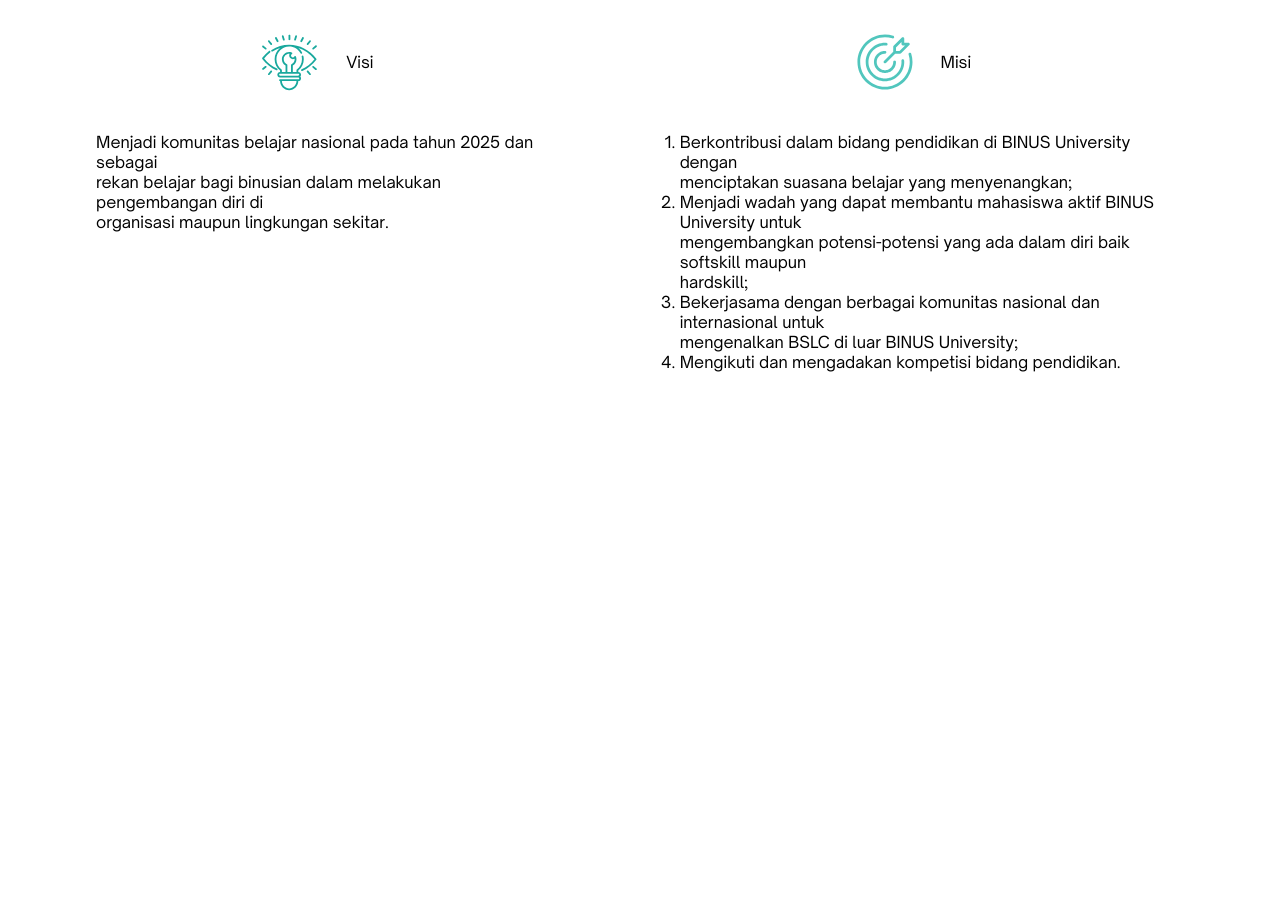
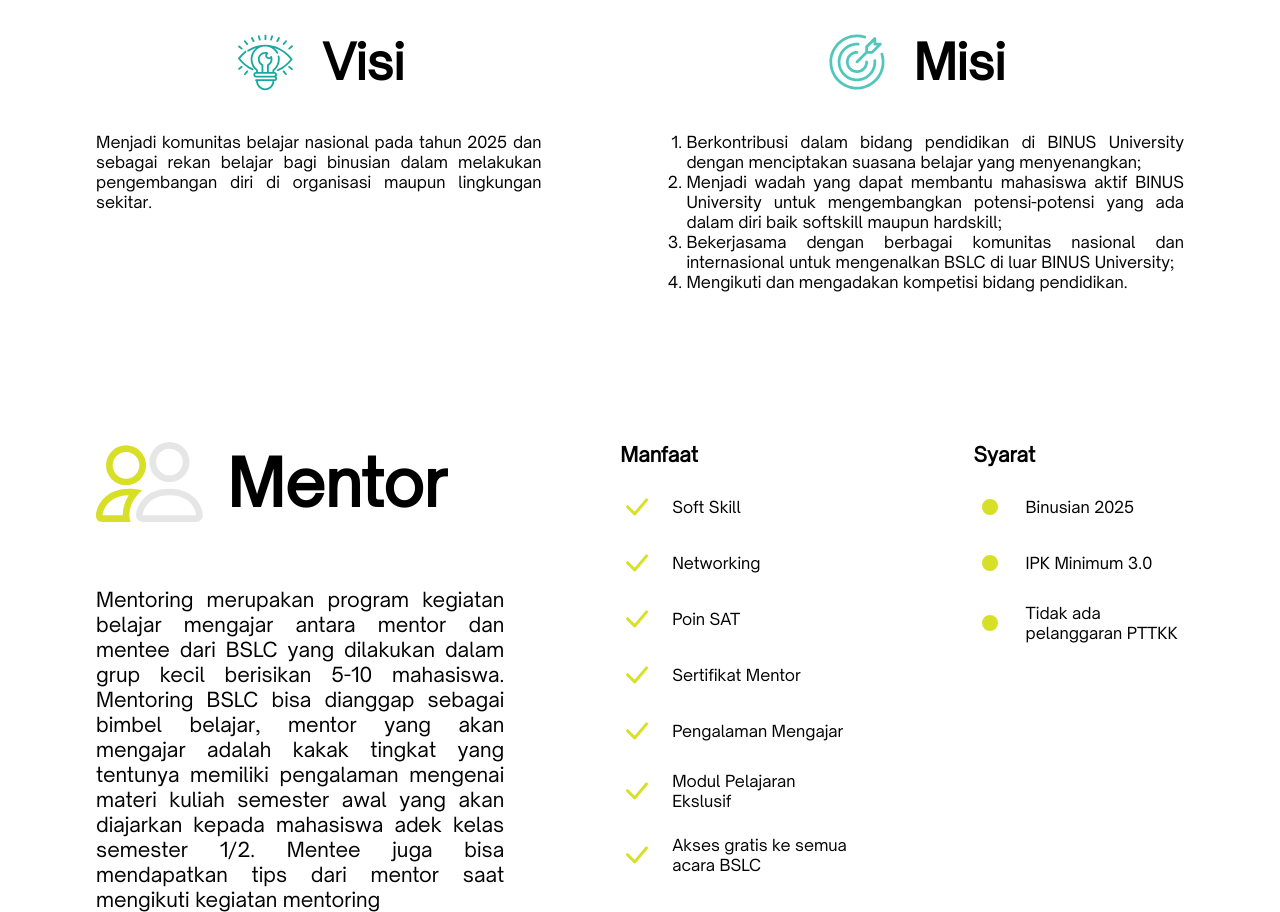
Before and after one commit to danielxavieroei/OJT-IT-DEV, a plain HTML site: page index.html in a window 1280 px wide. Shown: the part 820-1732 px from the top of the page. Before the commit the page ends 1192 px from the top, so only its background shows below. Drawn offline with Linux system fonts and the light colour scheme.

Commit message:
eight update

```diff
--- a/assets/css/style.css
+++ b/assets/css/style.css
@@ -5,9 +5,6 @@
 
 *{
     font-family: OpenSauceSans;
-}
-
-*{
     margin: 0;
 }
 
@@ -45,6 +42,8 @@
     display: flex;
     flex-direction: column;
     gap: 36px;
+    width: 622px;
+    height: 417px;
 }
 
 .title{
@@ -72,8 +71,8 @@
     height: 65px;
 }
 
-/*mid section*/
-.midsectionleft{
+/*upper middle section*/
+.uppermiddlesection{
     display: flex;
     align-items: flex-start;
     justify-content: space-between;
@@ -103,6 +102,89 @@
     gap: 38.5px;
 }
 
+.parentvisi{
+    width: 518px;
+    height: 172px;
+}
+
+.parentmisi{
+    width: 625px;
+    height: 292px;
+}
+
+.titlemisi, .titlevisi{
+    font-size: 48px;
+}
+
 .descvisi, .descmisi{
     font-size: 16px;
+    text-align: justify;
 }
+
+/*mid middle section*/
+.midmiddlesection{
+    display: flex;
+    align-items: flex-start;
+    justify-content: space-between;
+    margin-right: 96px;
+    margin-left: 96px;
+    margin-top: 120.5px;
+    gap: 116px;
+}
+
+.mentor{
+    display: flex;
+    align-items: center;
+    gap: 24px;
+}
+
+.parentmentor{
+    display: flex;
+    flex-direction: column;
+    width: 550px;
+    height: 414px;
+    gap: 64.5px;
+}
+
+.manfaat{
+    display: flex;
+    flex-direction: column;
+    gap: 24px;
+}
+
+.softskill, .networking, .poinsat, .sertifikatmentor, .pengalamanmengajar, .modul, .aksesgratis{
+    display: flex;
+    align-items: center;
+    gap: 20px;
+}
+
+.syarat{
+    display: flex;
+    flex-direction: column;
+    gap: 24px;
+}
+
+.b25, .ipk, .pttkk{
+    display: flex;
+    align-items: center;
+    gap: 20px;
+}
+
+.manfaat, .syarat p{
+    font-size: 16px;
+}
+
+.parentmentor p{
+    font-size: 20px;
+    text-align: justify;
+}
+
+.titlementor{
+    font-size: 64px;
+}
+
+.titlemanfaat, .titlesyarat{
+    font-size: 20px;
+}
+
+/*bottom middle section*/
--- a/index.html
+++ b/index.html
@@ -18,7 +18,6 @@
         </div>
     </nav>
 
-
     <!--upper section-->
     <section class="upper-section">
         <div class="topleftsection">
@@ -29,33 +28,103 @@
         <img src="assets/img/pelajar.svg" alt="">
     </section>
 
-
-    <!--mid section-->
-    <section class="midsectionleft">
+    <!--uppermiddlesection-->
+    <section class="uppermiddlesection">
         <div class="parentvisi">
             <div class="visi">
-                <img class="imgvisi" src="assets/img/visi.svg" alt="">
-                <p class="titlevisi">Visi</p>
+                <img src="assets/img/visi.svg" alt="">
+                <h1 class="titlevisi">Visi</h1>
             </div>
             <p class="descvisi">Menjadi komunitas belajar nasional pada tahun 2025 dan sebagai
-                <br> rekan belajar bagi binusian dalam melakukan pengembangan diri di
-                <br> organisasi maupun lingkungan sekitar.
+                rekan belajar bagi binusian dalam melakukan pengembangan diri di organisasi maupun lingkungan sekitar.
             </p>
         </div>
         <div class="parentmisi">
             <div class="misi">
-                <img class="imgmisi" src="assets/img/misi.svg" alt="">
-                <p class="titlemisi">Misi</p>
+                <img src="assets/img/misi.svg" alt="">
+                <h1 class="titlemisi">Misi</h1>
             </div>
             <ol class="descmisi">
-                <li>Berkontribusi dalam bidang pendidikan di BINUS University dengan <br> menciptakan suasana belajar yang menyenangkan;</li>
+                <li>Berkontribusi dalam bidang pendidikan di BINUS University dengan menciptakan suasana belajar yang menyenangkan;</li>
                 <li>Menjadi wadah yang dapat membantu mahasiswa aktif BINUS University untuk
-                    <br> mengembangkan potensi-potensi yang ada dalam diri baik softskill maupun <br> hardskill;
+                    mengembangkan potensi-potensi yang ada dalam diri baik softskill maupun hardskill;
                 </li>
-                <li>Bekerjasama dengan berbagai komunitas nasional dan internasional untuk <br> mengenalkan BSLC di luar BINUS University;</li>
+                <li>Bekerjasama dengan berbagai komunitas nasional dan internasional untuk mengenalkan BSLC di luar BINUS University;</li>
                 <li>Mengikuti dan mengadakan kompetisi bidang pendidikan.</li>
             </ol>
         </div>
     </section>
+
+    <!--mid middle section-->
+    <section class="midmiddlesection">
+        <div class="parentmentor">
+            <div class="mentor">
+                <img src="assets/img/people-icon.svg" alt="">
+                <h1 class="titlementor">Mentor</h1>
+            </div>
+            <p class="descmentoring">
+                Mentoring merupakan program kegiatan belajar mengajar antara mentor dan mentee dari
+                BSLC yang dilakukan dalam grup kecil berisikan 5-10 mahasiswa. Mentoring BSLC bisa dianggap
+                sebagai bimbel belajar, mentor yang akan mengajar adalah kakak tingkat yang tentunya memiliki
+                pengalaman mengenai materi kuliah semester awal yang akan diajarkan kepada mahasiswa adek
+                kelas semester 1/2. Mentee juga bisa mendapatkan tips dari mentor saat mengikuti kegiatan mentoring
+            </p>
+        </div>
+        <div class="parentmanfaat">
+            <div class="manfaat">
+                <h1 class="titlemanfaat">Manfaat</h1>
+                <div class="softskill">
+                    <img src="assets/img/check-icon.svg" alt="">
+                    <p>Soft Skill</p>
+                </div>
+                <div class="networking">
+                    <img src="assets/img/check-icon.svg" alt="">
+                    <p>Networking</p>
+                </div>
+                <div class="poinsat">
+                    <img src="assets/img/check-icon.svg" alt="">
+                    <p>Poin SAT</p>
+                </div>
+                <div class="sertifikatmentor">
+                    <img src="assets/img/check-icon.svg" alt="">
+                    <p>Sertifikat Mentor</p>
+                </div>
+                <div class="pengalamanmengajar">
+                    <img src="assets/img/check-icon.svg" alt="">
+                    <p>Pengalaman Mengajar</p>
+                </div>
+                <div class="modul">
+                    <img src="assets/img/check-icon.svg" alt="">
+                    <p>Modul Pelajaran Ekslusif</p>
+                </div>
+                <div class="aksesgratis">
+                    <img src="assets/img/check-icon.svg" alt="">
+                    <p>Akses gratis ke semua acara BSLC</p>
+                </div>
+            </div>
+        </div>
+        <div class="parentsyarat">
+            <div class="syarat">
+                <h1 class="titlesyarat">Syarat</h1>
+                <div class="b25">
+                    <img src="assets/img/bullet-green.svg" alt="">
+                    <p>Binusian 2025</p>
+                </div>
+                <div class="ipk">
+                    <img src="assets/img/bullet-green.svg" alt="">
+                    <p>IPK Minimum 3.0</p>
+                </div>
+                <div class="pttkk">
+                    <img src="assets/img/bullet-green.svg" alt="">
+                    <p>Tidak ada pelanggaran PTTKK</p>
+                </div>
+            </div>
+        </div>
+    </section>
+
+    <!--bottom middle section-->
+    <section>
+
+    </section>
 </body>
 </html>
```
Also changed, not shown: assets/img/bullet-green.svg (added), assets/img/check-icon.svg (added), assets/img/people-icon.svg (added).
